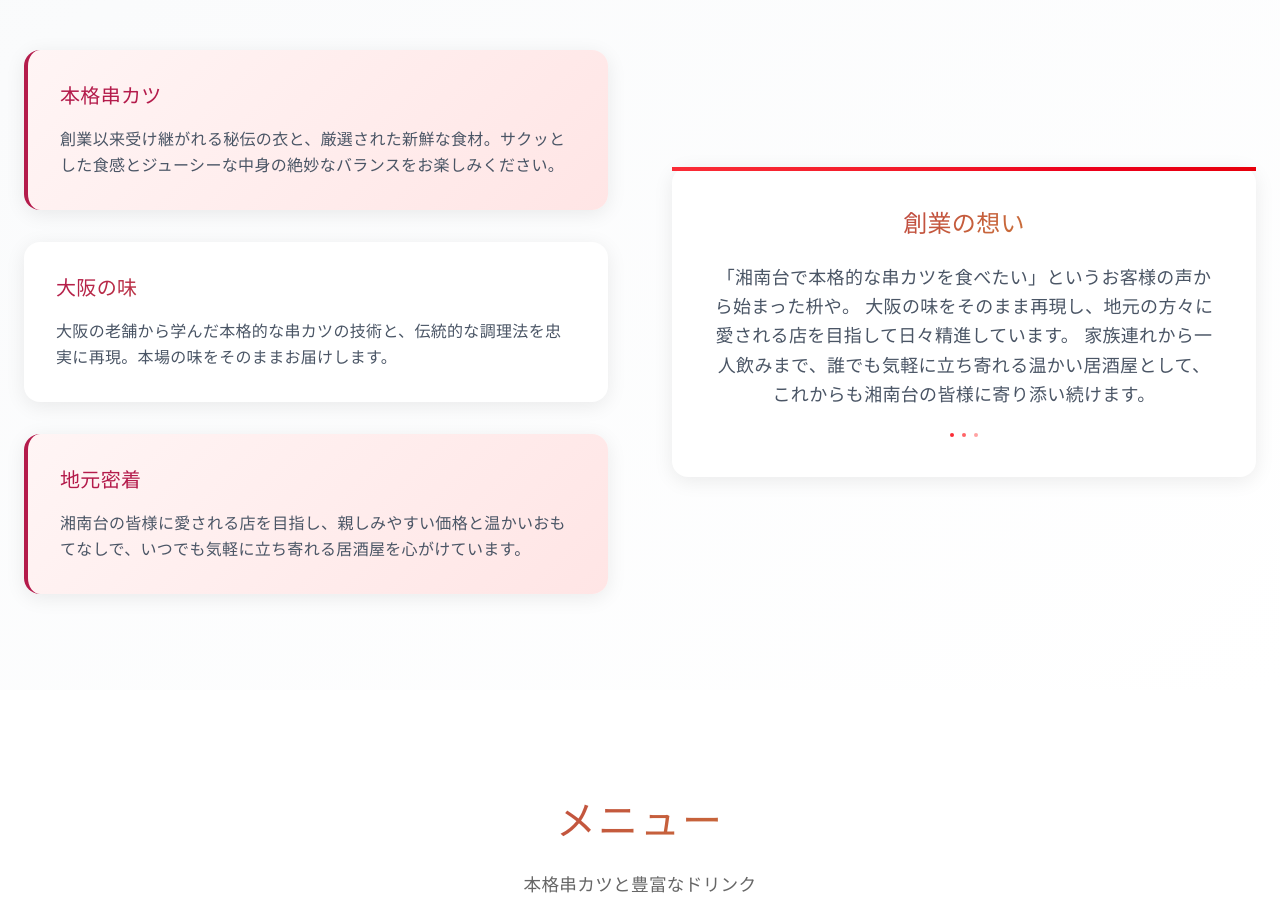
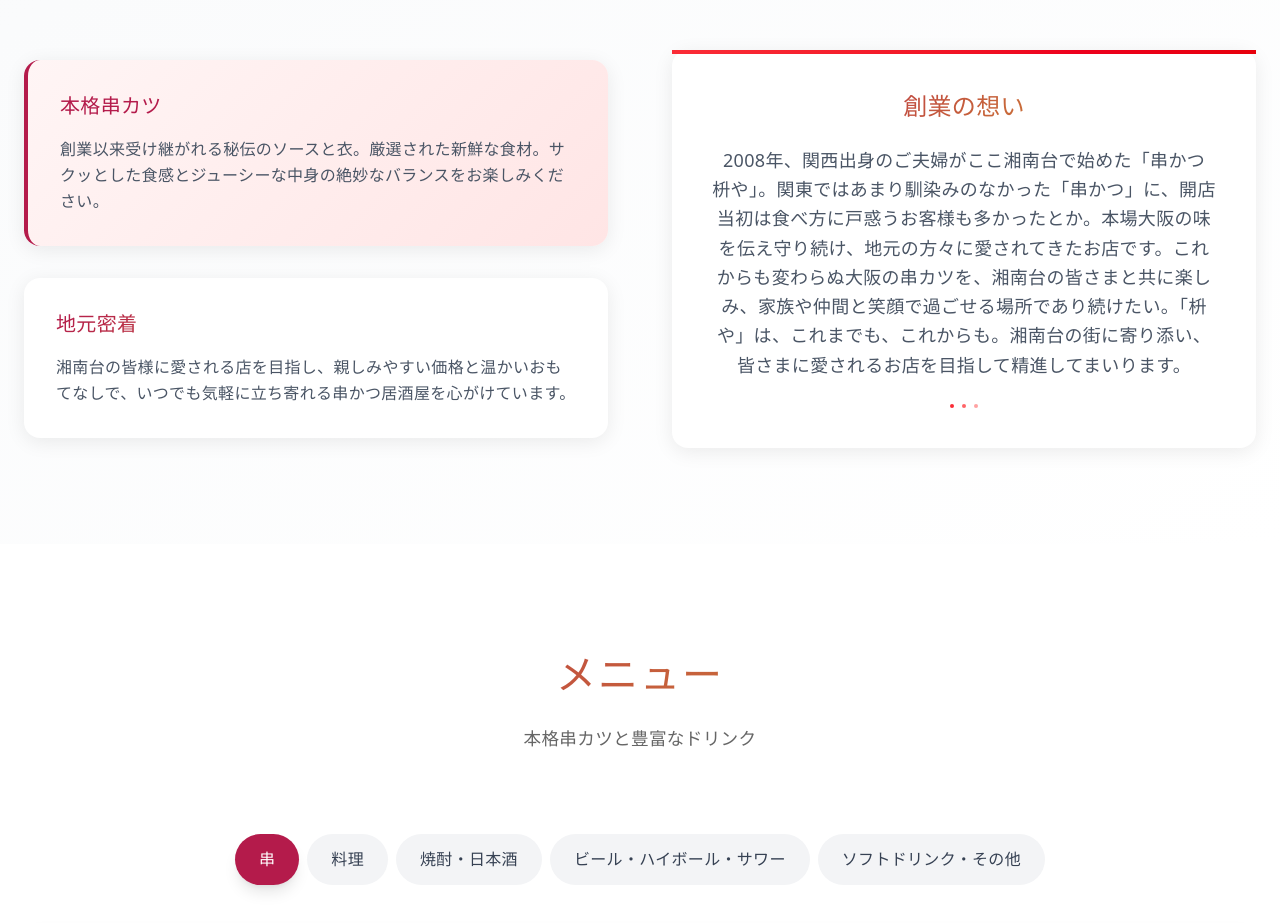
Before and after one commit to Makoto0824/masuyalp, a Next.js app: page / in a window 1280 px wide. Shown: the part 1040-1963 px from the top of the page. Built offline with nearby package versions, Linux system fonts and the light colour scheme.

Commit message:
コンセプトセクションの内容を更新：創業ストーリーと店の想いを詳細に

```diff
--- a/src/components/Concept.tsx
+++ b/src/components/Concept.tsx
@@ -11,17 +11,12 @@ export default function Concept() {
           <div className="space-y-8">
             <div className="marugame-card p-8 marugame-red-card">
               <h3 className="text-xl font-medium mb-4 marugame-red-accent">本格串カツ</h3>
-              <p className="text-gray-600 leading-relaxed">創業以来受け継がれる秘伝の衣と、厳選された新鮮な食材。サクッとした食感とジューシーな中身の絶妙なバランスをお楽しみください。</p>
+              <p className="text-gray-600 leading-relaxed">創業以来受け継がれる秘伝のソースと衣。厳選された新鮮な食材。サクッとした食感とジューシーな中身の絶妙なバランスをお楽しみください。</p>
             </div>
 
             <div className="marugame-card p-8">
-              <h3 className="text-xl font-medium mb-4 marugame-text-gradient">大阪の味</h3>
-              <p className="text-gray-600 leading-relaxed">大阪の老舗から学んだ本格的な串カツの技術と、伝統的な調理法を忠実に再現。本場の味をそのままお届けします。</p>
-            </div>
-
-            <div className="marugame-card p-8 marugame-red-card">
-              <h3 className="text-xl font-medium mb-4 marugame-red-accent">地元密着</h3>
-              <p className="text-gray-600 leading-relaxed">湘南台の皆様に愛される店を目指し、親しみやすい価格と温かいおもてなしで、いつでも気軽に立ち寄れる居酒屋を心がけています。</p>
+              <h3 className="text-xl font-medium mb-4 marugame-text-gradient">地元密着</h3>
+              <p className="text-gray-600 leading-relaxed">湘南台の皆様に愛される店を目指し、親しみやすい価格と温かいおもてなしで、いつでも気軽に立ち寄れる串かつ居酒屋を心がけています。</p>
             </div>
           </div>
 
@@ -31,10 +26,7 @@ export default function Concept() {
               <div className="absolute top-0 left-0 w-full h-1 bg-gradient-to-r from-red-500 to-red-600"></div>
               <h3 className="text-2xl font-medium mb-6 marugame-text-gradient">創業の想い</h3>
               <p className="text-gray-600 leading-relaxed text-lg">
-                「湘南台で本格的な串カツを食べたい」というお客様の声から始まった枡や。
-                大阪の味をそのまま再現し、地元の方々に愛される店を目指して日々精進しています。
-                家族連れから一人飲みまで、誰でも気軽に立ち寄れる温かい居酒屋として、
-                これからも湘南台の皆様に寄り添い続けます。
+                2008年、関西出身のご夫婦がここ湘南台で始めた「串かつ 枡や」。関東ではあまり馴染みのなかった「串かつ」に、開店当初は食べ方に戸惑うお客様も多かったとか。本場大阪の味を伝え守り続け、地元の方々に愛されてきたお店です。これからも変わらぬ大阪の串カツを、湘南台の皆さまと共に楽しみ、家族や仲間と笑顔で過ごせる場所であり続けたい。「枡や」は、これまでも、これからも。湘南台の街に寄り添い、皆さまに愛されるお店を目指して精進してまいります。
               </p>
               {/* 赤色の装飾要素 */}
               <div className="mt-6 flex justify-center space-x-2">
```
